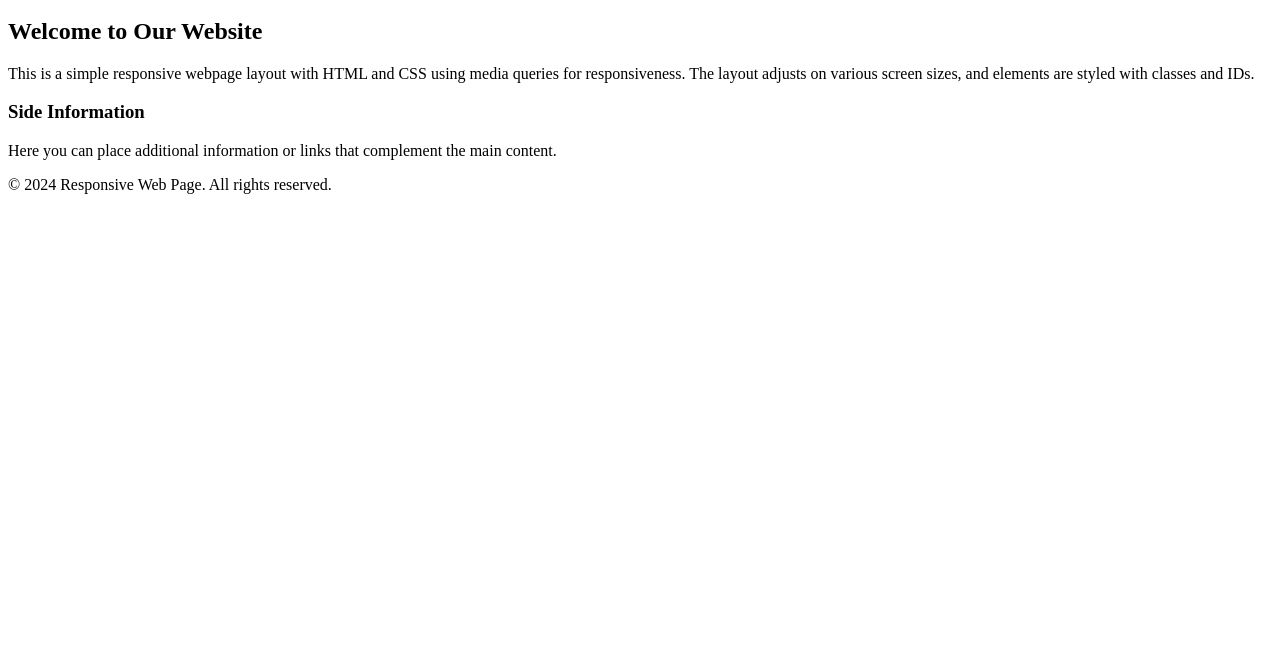
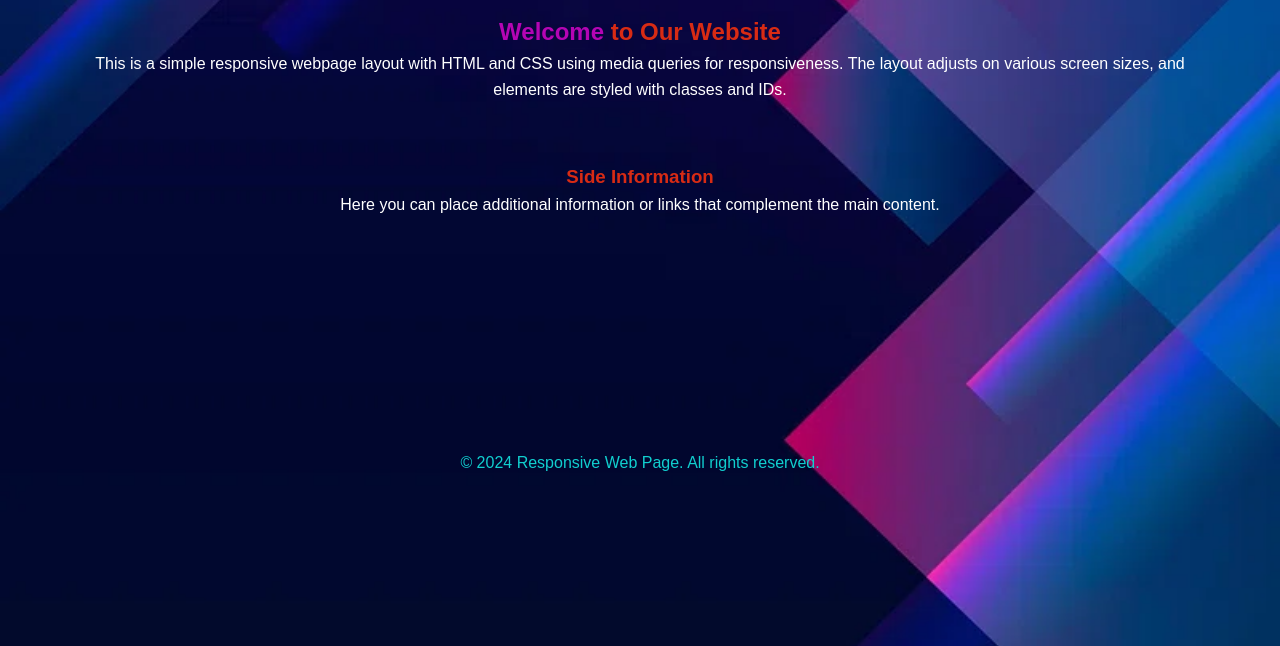
Before and after one commit to Subhasri5/SKILL-UP-GRADE, a website: page index1.html in a window 1280 px wide. Shown: the part 154-800 px from the top of the page. Drawn offline with Linux system fonts and the light colour scheme; files that its build step writes are made by us from their sources; files whose address does not match are found by name.

Commit message:
Update index1.html

```diff
--- a/index1.html
+++ b/index1.html
@@ -4,7 +4,7 @@
     <meta charset="UTF-8">
     <meta name="viewport" content="width=device-width, initial-scale=1.0">
     <title>Responsive Web Page</title>
-    <link rel="stylesheet" href="../css/style.css">
+    <link rel="stylesheet" href="../css/style1.css">
 </head>
 <body>
     <div class="background-image">
```
